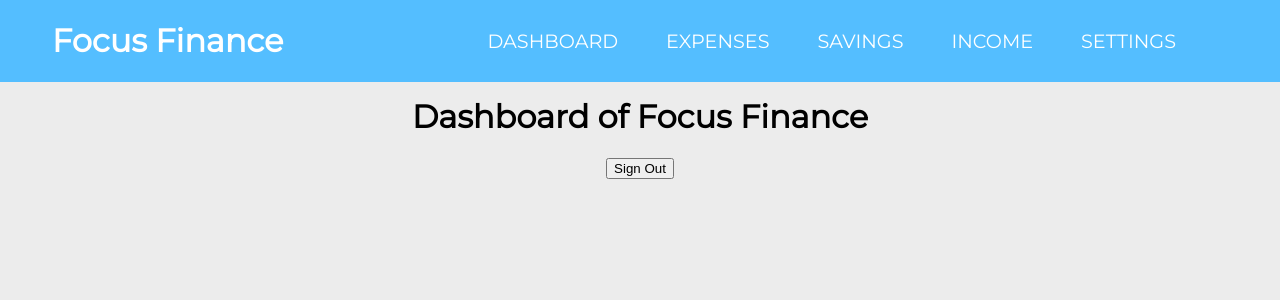
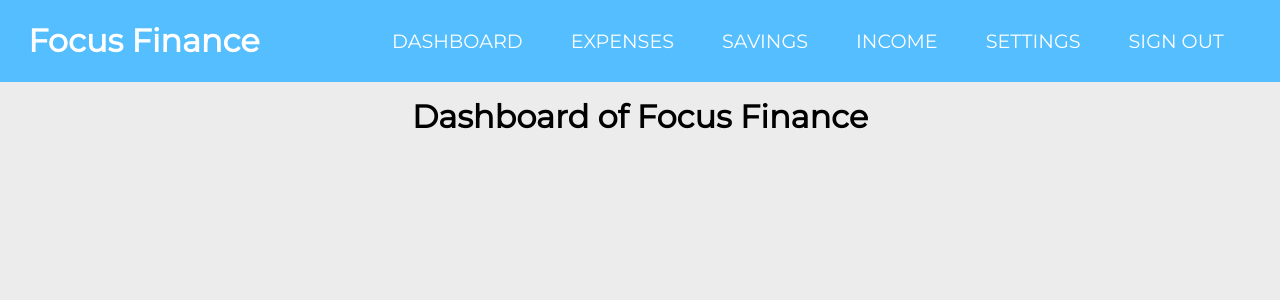
Before and after one commit to Apex-Coder/focusfinance, a React (Create React App) app: page / in a window 1280 px wide. Shown: the top 300 px of the page. Built offline with nearby package versions, Linux system fonts and the light colour scheme; no server answers; sample sign-in values are in the browser's storage.

Commit message:
Added Sign out to Navbar

```diff
--- a/src/Components/Dashboard/Dashboard.js
+++ b/src/Components/Dashboard/Dashboard.js
@@ -9,7 +9,6 @@ const Dashboard = () => {
             <ReactNavbar />
             <br /><br /><br /><br />
             <h1>Dashboard of Focus Finance</h1>
-            <button onClick={() => app.auth().signOut()}>Sign Out</button>
         </div>
     );
 };
--- a/src/Components/ui/ReactNavbar.js
+++ b/src/Components/ui/ReactNavbar.js
@@ -1,5 +1,6 @@
 import React, { Component } from 'react';
 import './Navbar.css';
+import app from '../../Configuration/base';
 
 export  class ReactNavbar extends Component {
     render() {
@@ -15,6 +16,7 @@ export  class ReactNavbar extends Component {
                   <li><a href="#">Savings</a></li>
                   <li><a href="#">Income</a></li>
                   <li><a href="#">Settings</a></li>
+                  <li><a onClick={() => app.auth().signOut()}>Sign Out</a></li>
                 </ul>
               </nav>
               <label for="nav-toggle" className="nav-toggle-label">
```
